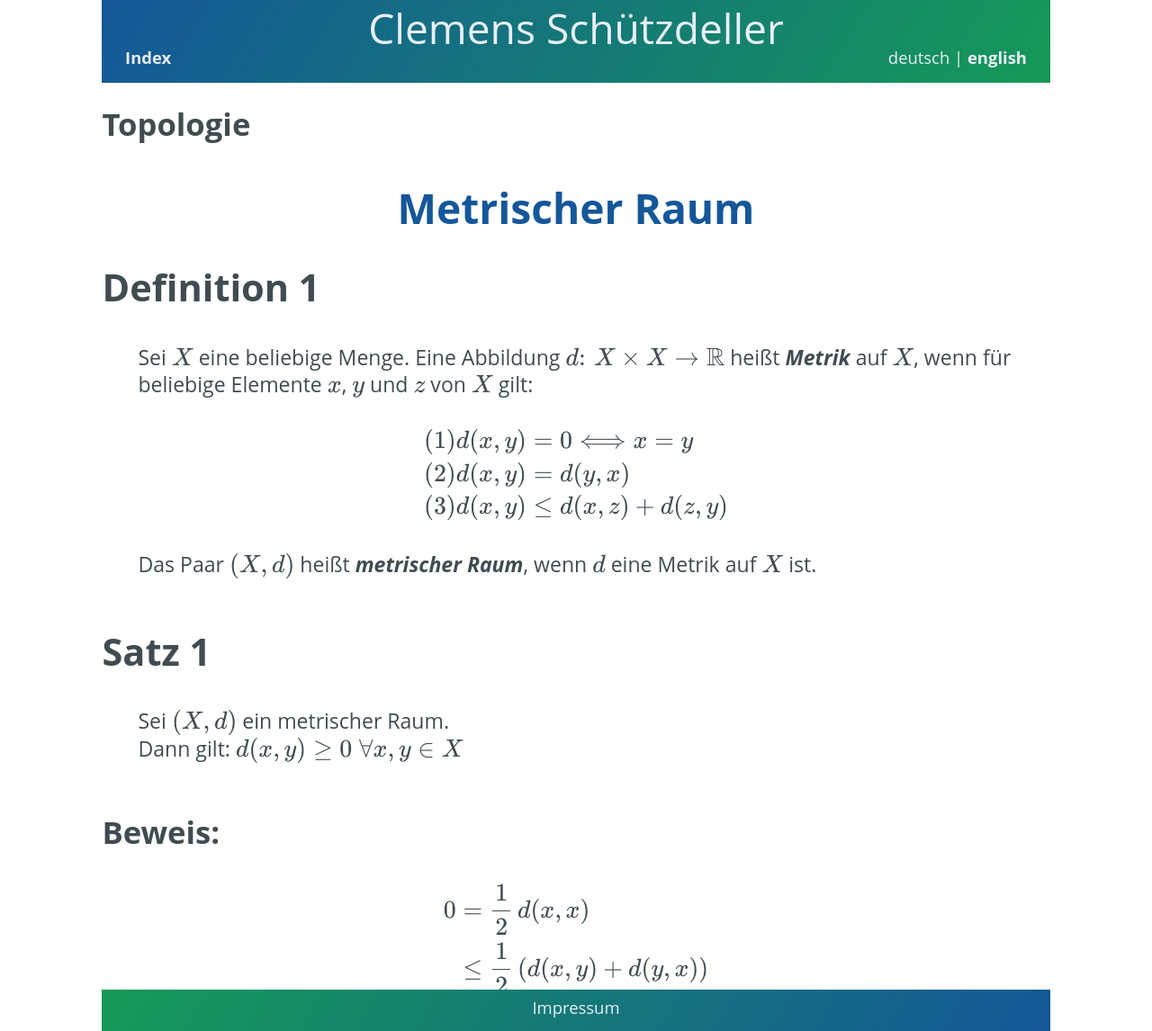
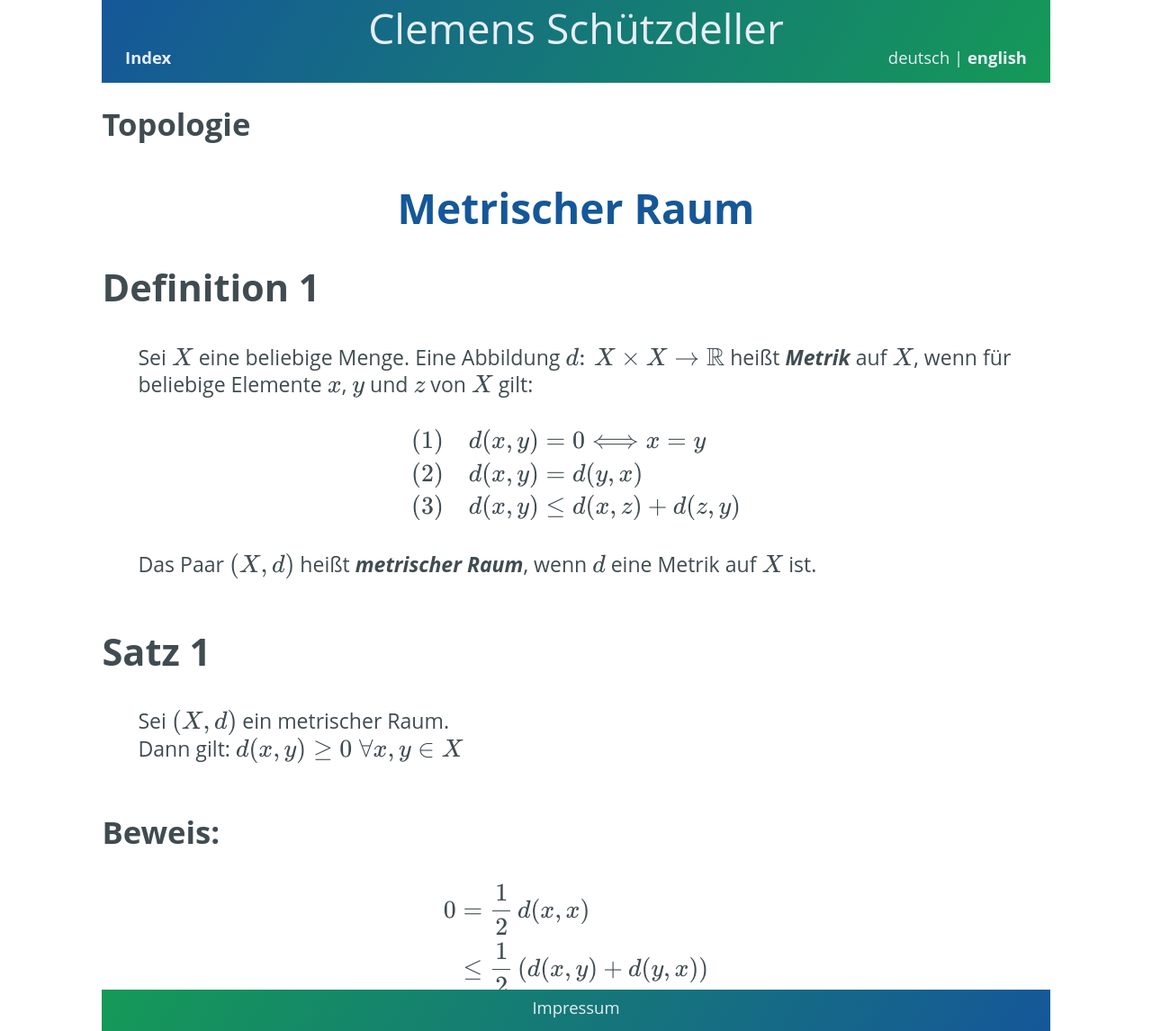
Before and after one commit to cs-LA/home, a Jekyll site: the page built from Topologie/MetrischerRaum.md, in a window 1280 px wide. Shown: the whole page at 90% size. Built offline with Jekyll 4.4.1, drawn with Linux system fonts in a browser that asks for light colours; our own code applies the rules of GitHub Pages for plain Markdown files.

Commit message:
Fix formatting of metric space properties

```diff
--- a/Topologie/MetrischerRaum.md
+++ b/Topologie/MetrischerRaum.md
@@ -9,9 +9,9 @@
 $$
 \begin{equation}
 \begin{split}
-(1) & d(x,y) = 0 \Longleftrightarrow x = y \\
-(2) & d(x,y) = d(y,x) \\
-(3) & d(x,y) \leq d(x,z) + d(z,y)
+(1) & \quad d(x,y) = 0 \Longleftrightarrow x = y \\
+(2) & \quad d(x,y) = d(y,x) \\
+(3) & \quad d(x,y) \leq d(x,z) + d(z,y)
 \end{split}
 \end{equation}
 $$
```
